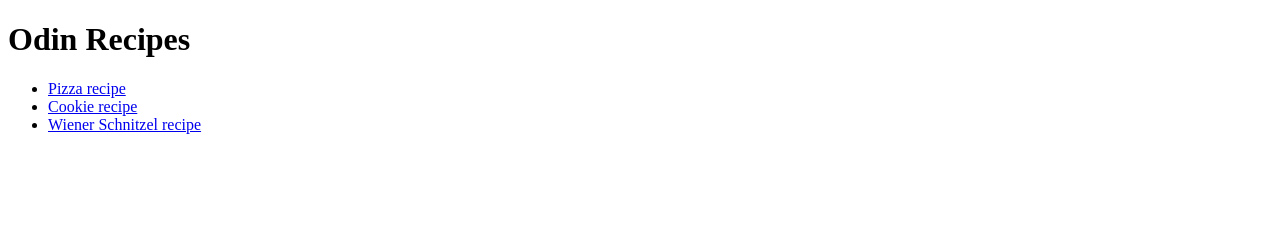
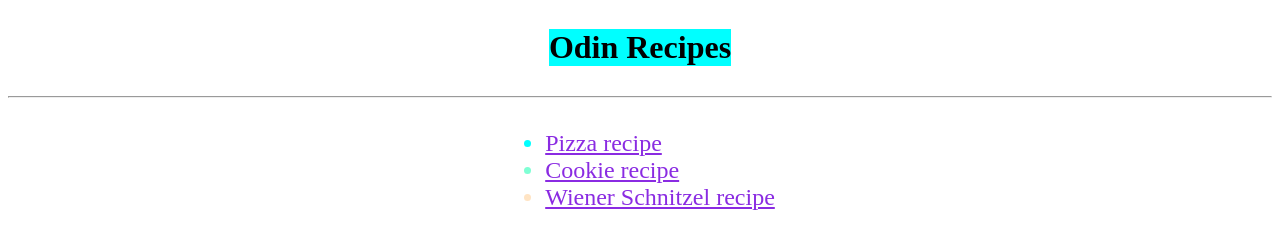
Before and after one commit to fwedee/odin-recipes, a plain HTML site: page index.html in a window 1280 px wide. Drawn offline with Linux system fonts and the light colour scheme.

Commit message:
style: Changes on the index.html Page
Addition of different colors to the links and header.
Addition of a ruler under the header.

```diff
--- a/css/index.css
+++ b/css/index.css
@@ -0,0 +1,32 @@
+body {
+    text-align: center;
+}
+
+.title {
+    background-color: aqua;
+    display: inline-block;
+}
+
+
+.list_center {
+    display: inline-block;
+    text-align: left;
+    font-size: x-large;
+}
+
+.links {
+    color: blueviolet;
+}
+
+
+#first_link {
+    color:aqua
+}
+
+#second_link {
+    color: aquamarine;
+}
+
+#third_link {
+    color: bisque;
+}
--- a/index.html
+++ b/index.html
@@ -3,13 +3,15 @@
   <head>
     <meta charset="UTF-8" />
     <title>Odin Recipes</title>
+    <link rel="stylesheet" href="css/index.css">
   </head>
   <body>
-    <h1>Odin Recipes</h1>
-    <ul>
-      <li><a href="recipes/pizza.html">Pizza recipe</a></li>
-      <li><a href="recipes/cookie.html">Cookie recipe</a></li>
-   <li><a href="recipes/schnitzel.html">Wiener Schnitzel recipe</a></li>
+    <h1 class="title">Odin Recipes</h1>
+    <hr>
+      <ul class="list_center">
+          <li id="first_link"><a href="recipes/pizza.html" class="links">Pizza recipe</a></li>
+          <li id="second_link"><a href="recipes/cookie.html" class="links">Cookie recipe</a></li>
+          <li id="third_link"><a href="recipes/schnitzel.html" class="links">Wiener Schnitzel recipe</a></li>
     </ul>
   </body>
 </html>
```
